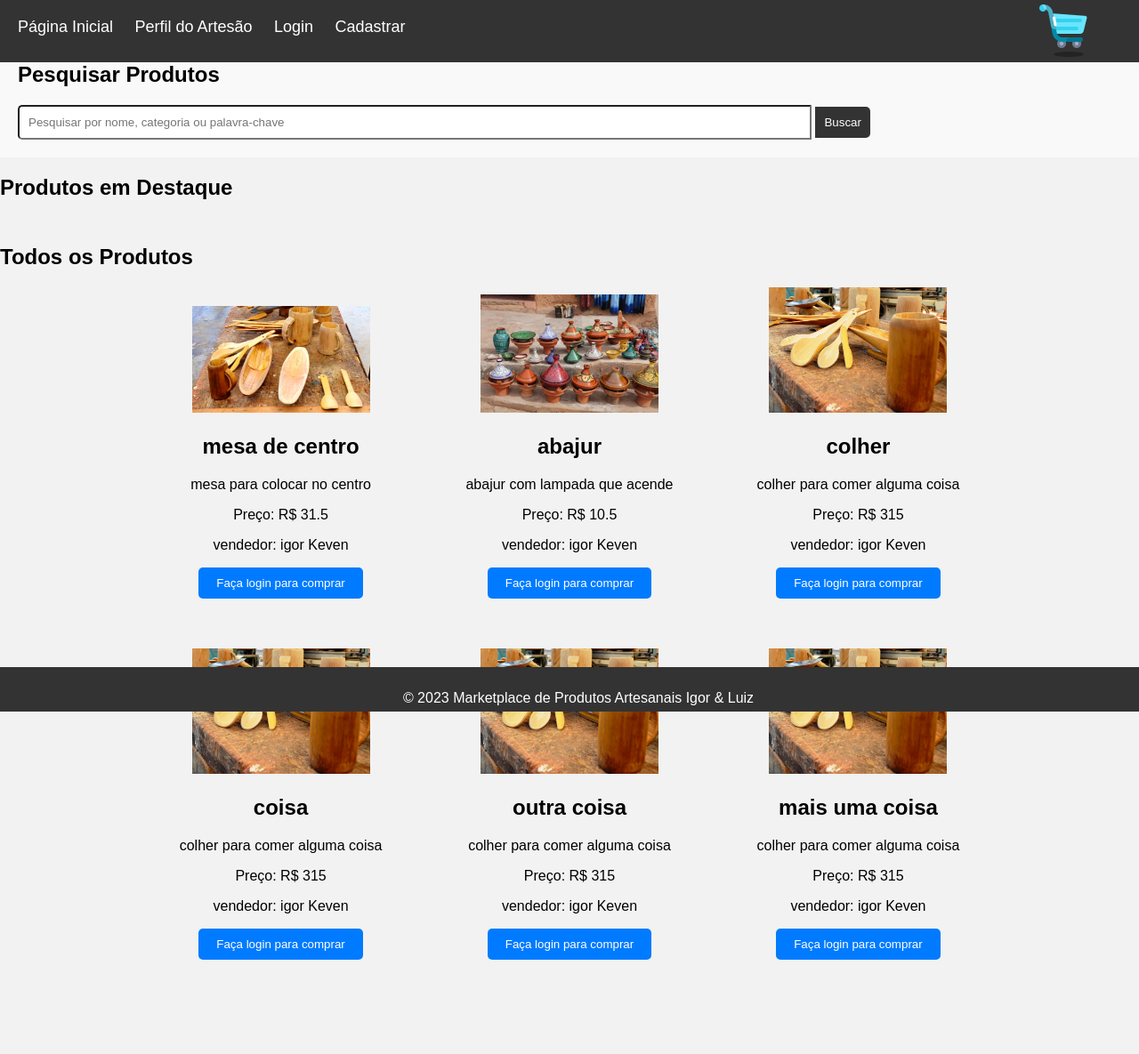
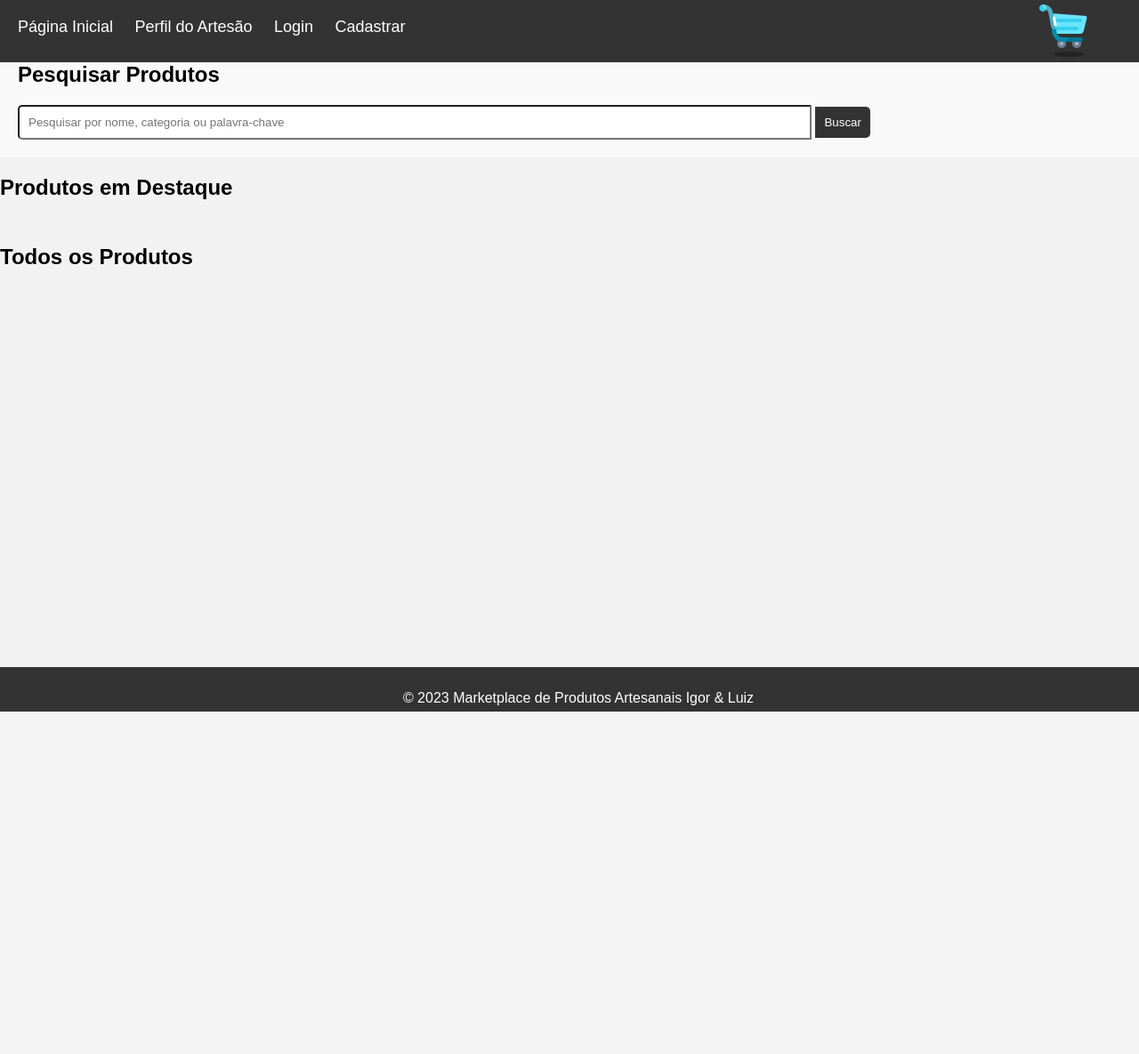
Before and after one commit to igorkeven/PI_Univesp, a Flask app: page / in a window 1280 px wide. Shown: the whole page at 89% size. After the commit the page ends 800 px from the top, so only its background shows below. Run offline with Flask 3, Linux system fonts and the light colour scheme.

Commit message:
atualização 13

```diff
--- a/PI_Igor_Luiz_Univesp_ControleMercado/artesao.json
+++ b/PI_Igor_Luiz_Univesp_ControleMercado/artesao.json
@@ -5,39 +5,7 @@
         "nome": "igor Keven",
         "chavePIX": "123456789",
         "id": 1,
-        "foto": "",
-        "produtos": {
-            "mesa de centro": {
-                "imagem": "produto1.jpg",
-                "discricao": "mesa para colocar no centro",
-                "preco": 31.5
-            },
-            "abajur": {
-                "imagem": "produto2.jpg",
-                "discricao": "abajur com lampada que acende",
-                "preco": 10.5
-            },
-            "colher": {
-                "imagem": "produto3.jpg",
-                "discricao": "colher para comer alguma coisa",
-                "preco": 315
-            },
-            "coisa": {
-                "imagem": "produto3.jpg",
-                "discricao": "colher para comer alguma coisa",
-                "preco": 315
-            },
-            "outra coisa": {
-                "imagem": "produto3.jpg",
-                "discricao": "colher para comer alguma coisa",
-                "preco": 315
-            },
-            "mais uma coisa": {
-                "imagem": "produto3.jpg",
-                "discricao": "colher para comer alguma coisa",
-                "preco": 315
-            }
-        }
+        "foto": ""
     },
     {
         "email": "luiz@luiz.com",
@@ -45,7 +13,7 @@
         "nome": "luiz",
         "chavePIX": "123456789",
         "id": 2,
-        "foto": "fotoPerfil_luiz_id_2.png"
+        "foto": ""
     },
     {
         "email": "joao@joao.com",
@@ -53,7 +21,7 @@
         "nome": "joao Keven",
         "chavePIX": "123456789",
         "id": 3,
-        "foto": "produto1.jpg"
+        "foto": ""
     },
     {
         "email": "teste@teste.com",
--- a/PI_Igor_Luiz_Univesp_ControleMercado/main.py
+++ b/PI_Igor_Luiz_Univesp_ControleMercado/main.py
@@ -195,6 +195,44 @@ def acessoArtesao():
                 return redirect('/loginArtesao')
 
 
+@app.route('/novo_produto', methods=['POST'])
+def novo_produto():
+    foto = request.files.get('foto')
+    nome_produto = request.form.get('nome')
+    preco = request.form.get('preco')
+    descricao = request.form.get('descricao')
+    dados_usuario_str = request.form.get('dadosUsuario')
+
+    # substitui as aspas simples por aspas duplas
+    dados_usuario_str = dados_usuario_str.replace("'", "\"")
+    print(f"dados_usuario_str: {dados_usuario_str}")
+    dados_usuario = json.loads(dados_usuario_str)
+    nome_arquivo = secure_filename(foto.filename) # obtém a extensão do arquivo carregado e adiciona ao nome do arquivo
+    nome_arquivo = f"fotoProduto_{dados_usuario['nome']}_id_{dados_usuario['id']}_{nome_produto}"
+    nome_arquivo = f"{nome_arquivo}.{foto.filename.split('.')[-1]}"
+    foto.save(os.path.join('static/produtos', nome_arquivo))
+
+    with open('artesao.json', 'r') as arq:
+        lista_artesao = json.load(arq)
+
+    for artesao in lista_artesao:
+        if dados_usuario['email'] == artesao['email']:
+            if 'produtos' not in artesao:
+                artesao['produtos'] = {}
+            artesao['produtos'][nome_produto] = {
+                'imagem': nome_arquivo,
+                'descricao': descricao,
+                'preco': float(preco),
+            }
+
+    with open('artesao.json', 'w') as arq:
+        json.dump(lista_artesao, arq, indent=4)
+
+    return redirect('/artesao')
+
+
+
+
 # pagina de recuperação de senha
 @app.route('/esqueceuSenha')
 def esqueceuSenha():
--- a/PI_Igor_Luiz_Univesp_ControleMercado/static/css/artesao.css
+++ b/PI_Igor_Luiz_Univesp_ControleMercado/static/css/artesao.css
@@ -15,7 +15,7 @@ main{
 
 .perfil {
     position: fixed;
-    top: 10%;
+    top: 11%;
     left: 0%;
     width: 15%;
     height: 100%;
@@ -90,6 +90,7 @@ main{
 
   .produto img {
     width: 100%;
+
   }
 
   .produto h2 {
--- a/PI_Igor_Luiz_Univesp_ControleMercado/templates/html/home.html
+++ b/PI_Igor_Luiz_Univesp_ControleMercado/templates/html/home.html
@@ -52,7 +52,7 @@
           <div class="produto{% if loop.index % 4 == 0 %} ultima{% endif %}">
             <img src="{{ url_for('static', filename='produtos/' + dados['imagem']) }}" alt="{{ produto }}" width="200">
             <h2>{{ produto }}</h2>
-            <p>{{ dados['discricao'] }}</p>
+            <p>{{ dados['descricao'] }}</p>
             <p>Preço: R$ {{ dados['preco'] }}</p>
             <p>vendedor: {{ artesao1['nome'] }}</p>
 
```
Also changed, not shown: PI_Igor_Luiz_Univesp_ControleMercado/templates/html/artesao.html (+5 -4 lines), PI_Igor_Luiz_Univesp_ControleMercado/static/fotoPerfil/fotoPerfil_luiz_id_2.jpeg (deleted), PI_Igor_Luiz_Univesp_ControleMercado/static/fotoPerfil/fotoPerfil_luiz_id_2.png (deleted), PI_Igor_Luiz_Univesp_ControleMercado/static/fotoPerfil/produto1.jpg (deleted), PI_Igor_Luiz_Univesp_ControleMercado/static/produtos/produto1.jpg (deleted), PI_Igor_Luiz_Univesp_ControleMercado/static/produtos/produto2.jpg (deleted), PI_Igor_Luiz_Univesp_ControleMercado/static/produtos/produto3.jpg (deleted).
